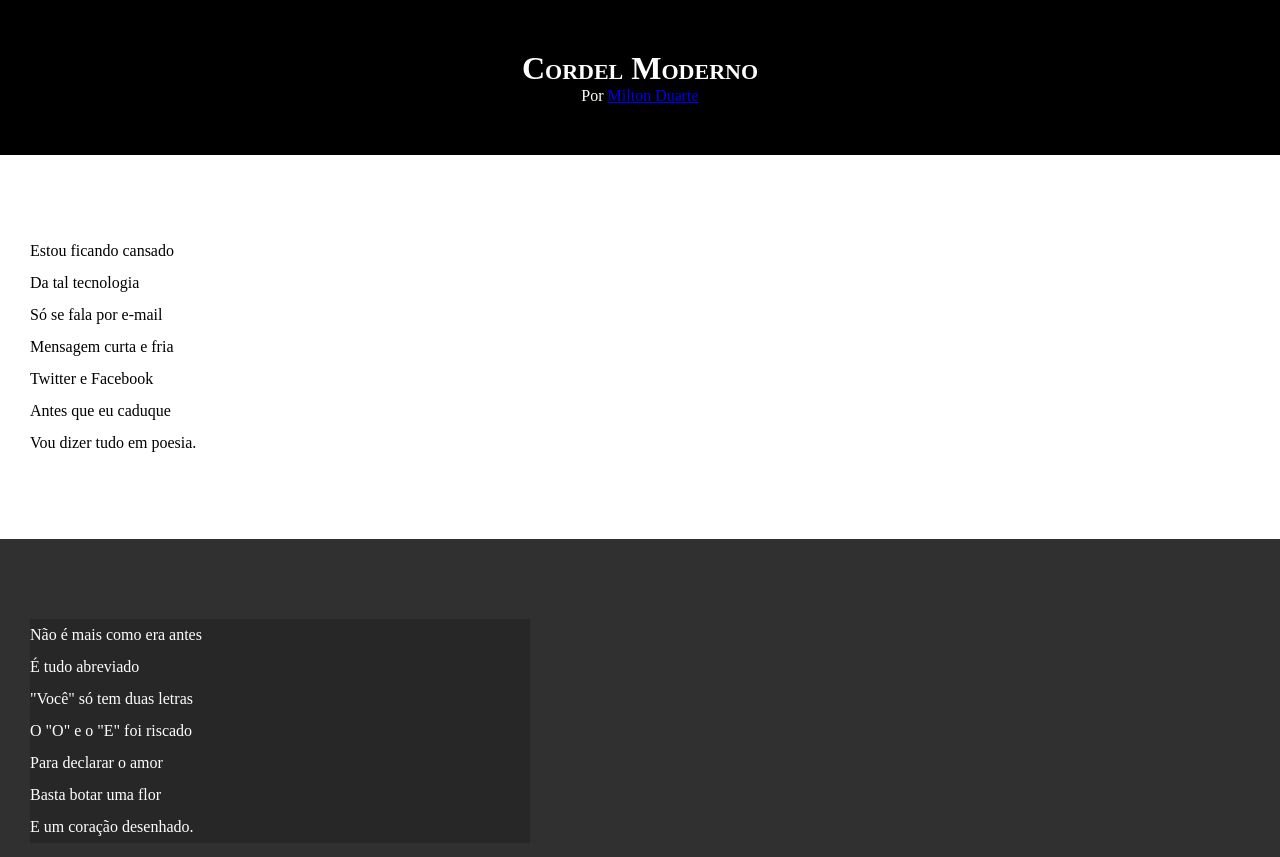
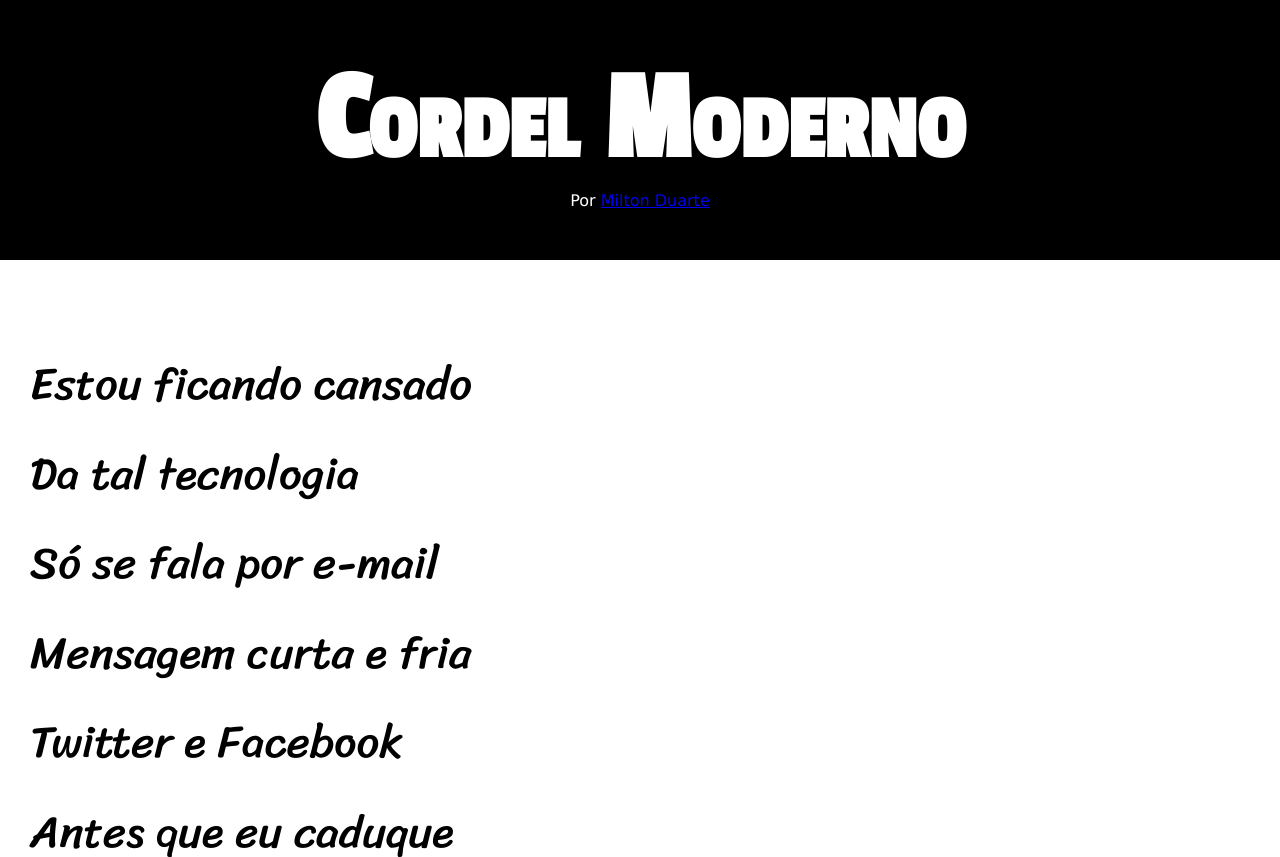
Before and after one commit to JjesusCrz/Site-cordelModerno, a plain HTML site: page index.html in a window 1280 px wide. Shown: the top 857 px of the page. Drawn offline with Linux system fonts and the light colour scheme.

Commit message:
Atualizando
Atualizando

```diff
--- a/estilo/style.css
+++ b/estilo/style.css
@@ -1,14 +1,28 @@
 @charset "UTF-8";
+
+@import url('https://fonts.googleapis.com/css2?family=Passion+One&display=swap');
+
+/* font-family: 'Passion One', cursive; */
+@import url('https://fonts.googleapis.com/css2?family=Sriracha&display=swap');
+
+/*font-family: 'Sriracha', cursive;*/
+
 
 * {
     margin: 0px;
     padding: 0px;
 }
 
+ :root{
+    --fonte1:Verdana, Geneva, Tahoma, sans-serif;
+    --fonte2:'Passion One', 'cursive';
+    --fonte3:'Sriracha', 'cursive';
+ }
 
 html body {
     min-height:100vh;
     background-color: darkgrey;
+    font-family: var(--fonte1);
 }
 
 header {
@@ -21,6 +35,8 @@ header > h1 {
     padding-top: 50px;
     /*text-transform: uppercase; oou*/
     font-variant:small-caps;
+    font-family: var(--fonte2);
+    font-size: 10vw;
 }
 
 header > p {
@@ -45,6 +61,8 @@ section {
     padding-bottom: 10vh;
     line-height: 2em;
     padding-left: 30px;
+    font-family: var(--fonte3);
+    font-size: 3.5vw;
 }
 
 section.normal {
@@ -56,9 +74,9 @@ section.imagem {
     background-color: rgb(48, 48, 48);
     color: white;
 }
-
 section.imagem > p {
-    width: 500px;
+    display: inline-block;
+    padding: 5px;
     background-color: rgba(0, 0, 0, 0.186);
 
 }
```
